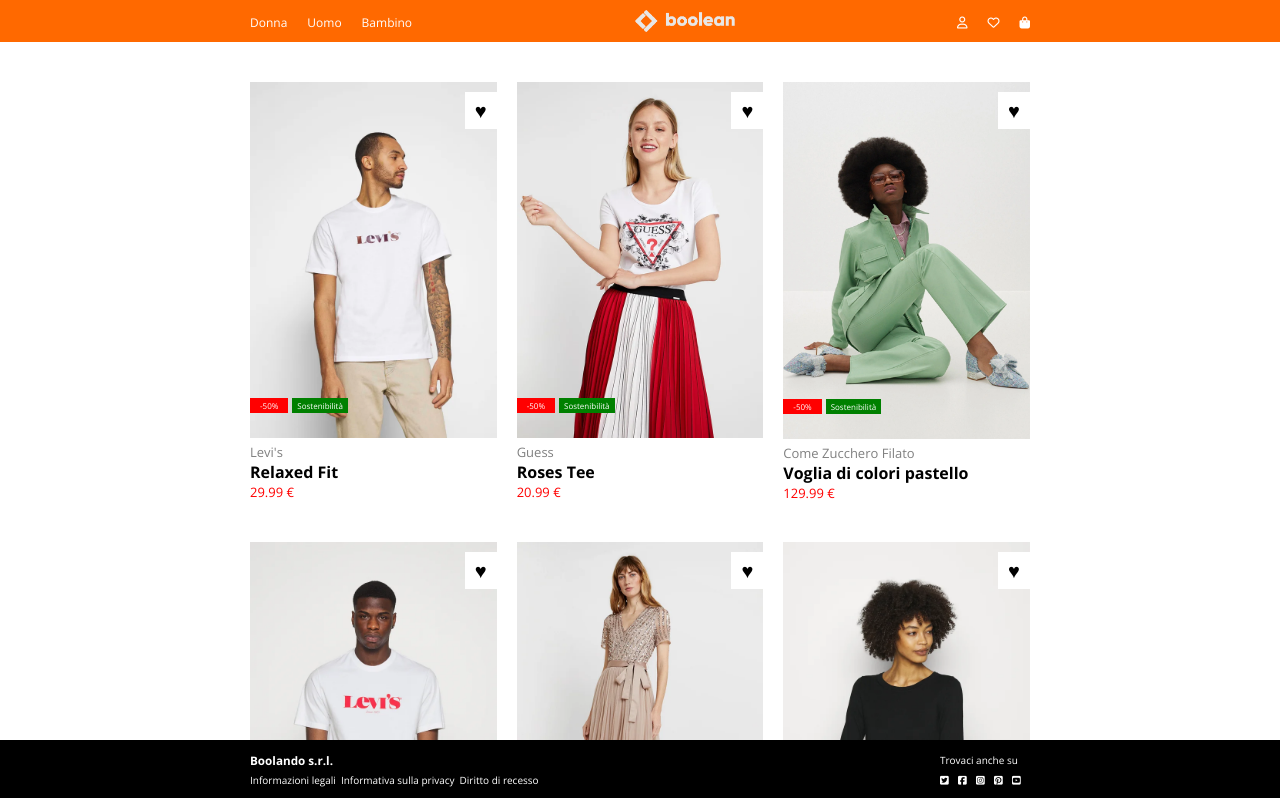
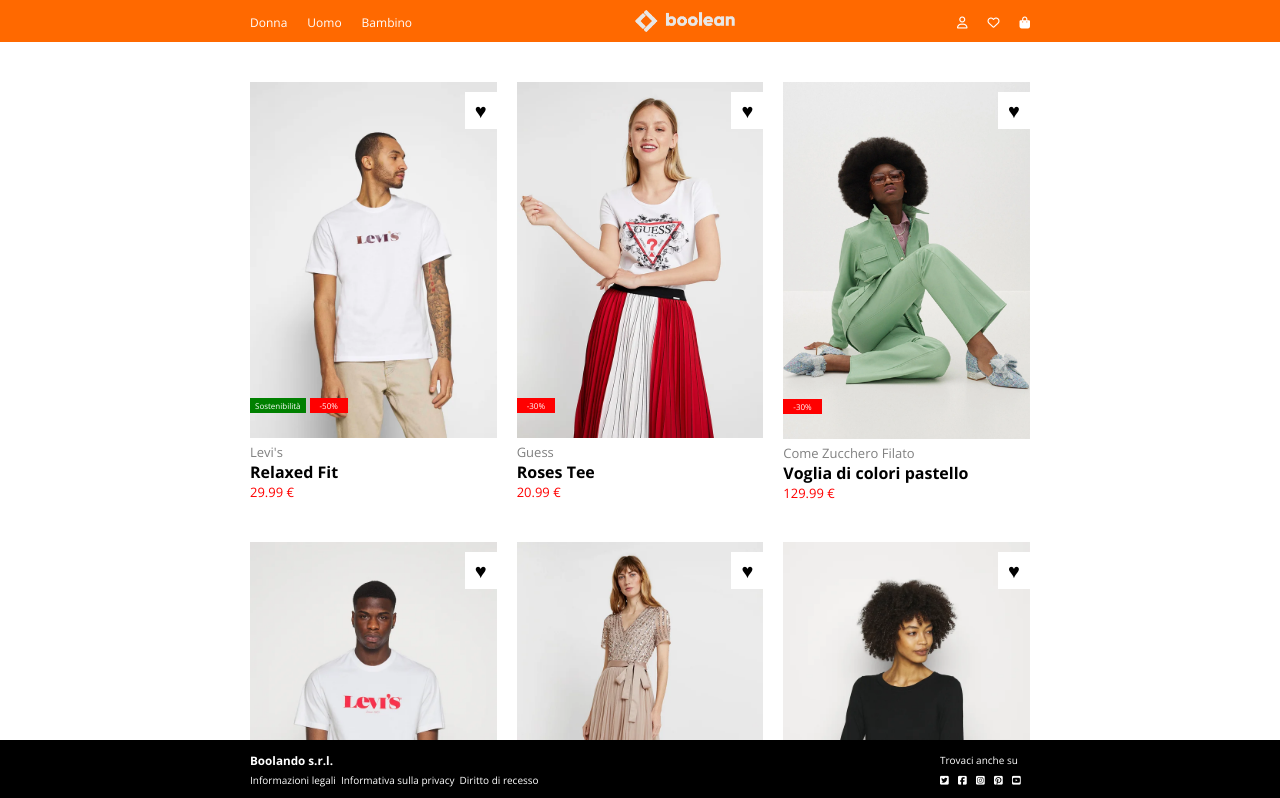
Before and after one commit to EmanueleVenditti95/vite-boolando, a Vue app: page / in a window 1280 px wide. Shown: the top 798 px of the page. Built offline with nearby package versions, Linux system fonts and the light colour scheme; a web font is replaced by a local one.

Commit message:
Fix - badges

```diff
--- a/src/App.vue
+++ b/src/App.vue
@@ -17,7 +17,6 @@ export default {
     }
   },
   created() {
-    console.log(this.products)
   }
 };
 
--- a/src/components/Card.vue
+++ b/src/components/Card.vue
@@ -4,6 +4,9 @@ export default {
         item: {
             type: Object,
             required: true,
+        },
+        badge: {
+            type: Array
         }
     }
 }
@@ -17,9 +20,12 @@ export default {
                 <img class="img-hover" :src="item.backImage" alt="">
             </div>
             <div class="square">
-                <div class=" red-square">-50%</div>
-                <div class=" green-square">Sostenibilità</div>
+                <div v-for="badge, index in item.badges" :key="index"
+                :class="badge.type === 'discount' ? 'red-square' : 'green-square'">
+                    {{ badge.value }}
+                </div>
             </div>
+
             <div class="wishlist-badge">&hearts;</div>
         </div>
         <div>
```
